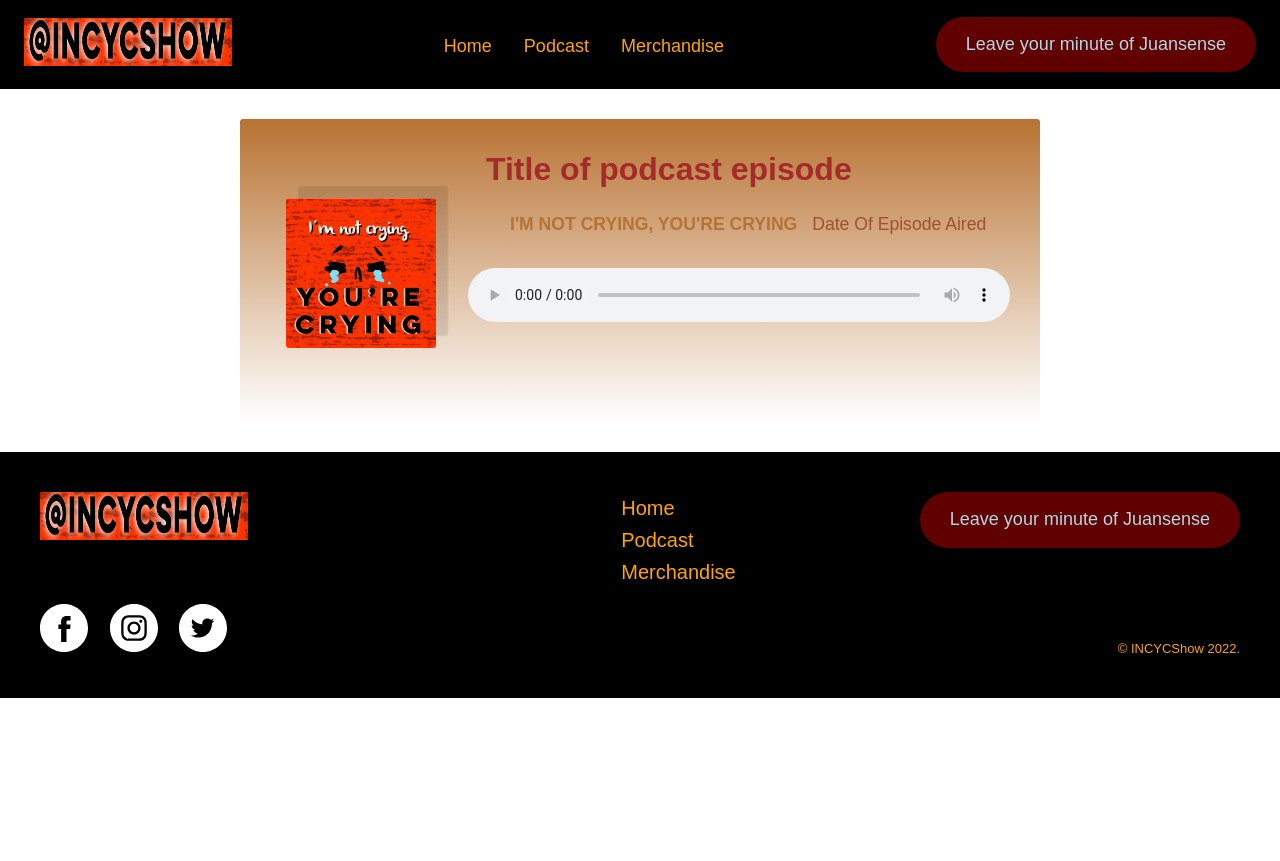
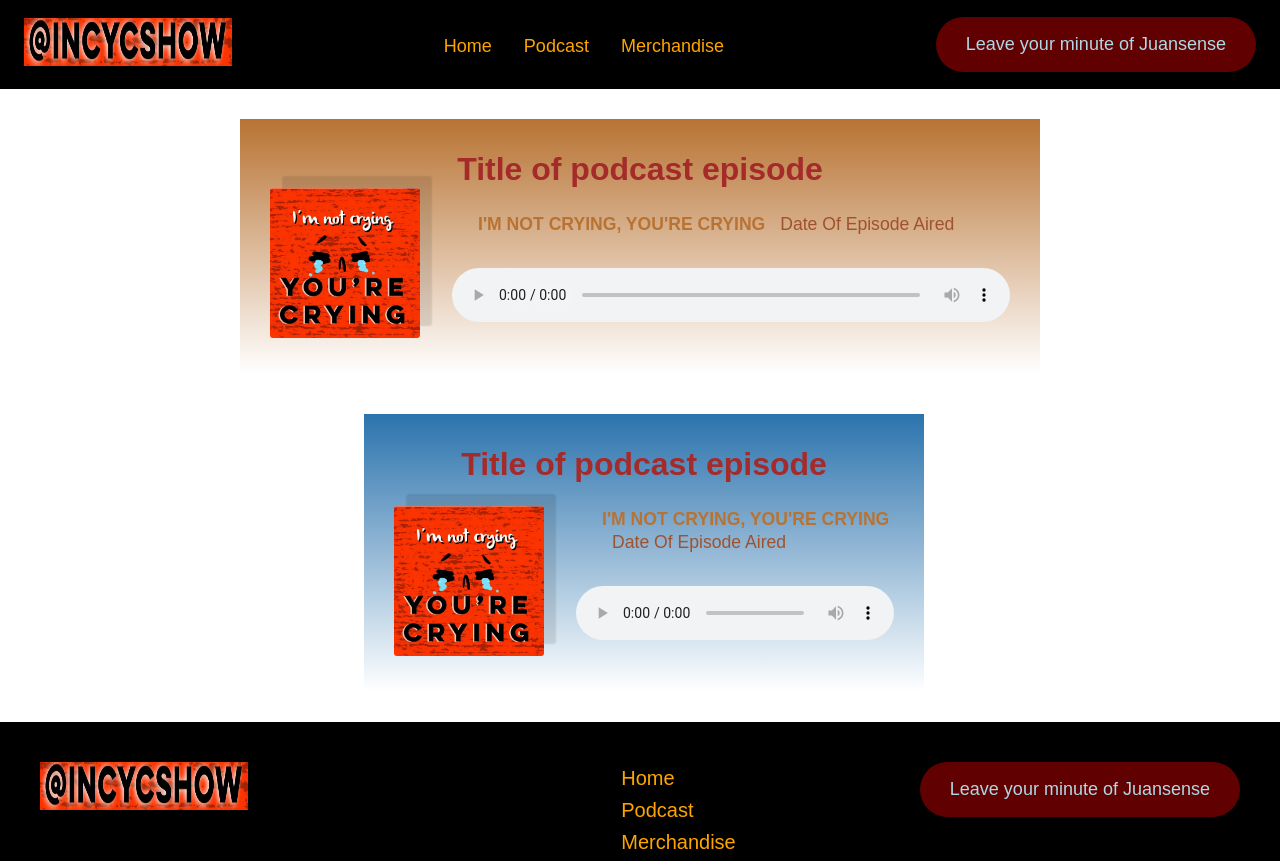
Before and after one commit to SpitFireSpi/SpitFireSpi.github.io, a plain HTML site: page Podcast.html in a window 1280 px wide. Shown: the top 861 px of the page. Before the commit the page ends 800 px from the top, so only its background shows below. Drawn offline with Linux system fonts and the light colour scheme.

Commit message:
podcast updates

```diff
--- a/Podcast.html
+++ b/Podcast.html
@@ -38,7 +38,30 @@
 
     <section class="podcasts">
 
-        <div class="container">
+        <div class="podcastcontainer">
+
+            <div class="podcast">
+
+                <h4 class="podcast__episode-title">Title of podcast episode</h4>
+                <h5 class="podcast__show-name">I'm not crying, You're crying <i>Date of episode aired</i> </h5>
+
+                <div class="podcast__controls">
+
+                    <div class="artwork">
+                        <img src="/assets/Images/Logo.png">
+                    </div>
+
+                    <audio class=player controls width="100%">
+                        <src="">
+                        </audio>
+
+                </div>
+
+            </div>
+
+        </div>
+
+        <div class="podcastcontainertwo">
 
             <div class="podcast">
 
--- a/app/scss/_feature.scss
+++ b/app/scss/_feature.scss
@@ -4,7 +4,6 @@
         text-align: center;
 
         @include breakpoint-up(large){
-            width: 70%;
             margin-bottom: 3.75rem;
         }
     }
--- a/app/scss/_podcast.scss
+++ b/app/scss/_podcast.scss
@@ -1,3 +1,19 @@
+.podcastcontainer{
+    background-image: linear-gradient($copper, transparent);
+}
+
+.podcastcontainertwo{
+    width: 70%;
+    margin-left: 7.75rem;
+    margin-top: 2.5rem;
+    background-image: linear-gradient($richblue, transparent);
+
+    @include breakpoint-down(small){
+        width: 100%;
+        margin-left: 0;
+    }
+}
+
 .podcasts {
     width: 50rem;
     margin: 1.875rem auto;
@@ -9,11 +25,11 @@
 }
 
 .podcast {
-    background-image: linear-gradient($copper, transparent);
     padding: 1.875rem;
     border-radius: .1875rem;
 
     &__episode-title {
+        text-align: center;
         font-size: 1.75rem;
         font-weight: bold;
         line-height: 1.25;
@@ -24,7 +40,6 @@
 
 
         @include breakpoint-up(medium){
-        padding-left: 13.5rem;
         font-size: 2rem;
         }
     }
@@ -44,17 +59,16 @@
         }
 
         @include breakpoint-up(medium){
-        padding-left: 15rem;
+        padding-left: 13rem;
         font-size: 1.1rem;
         }
 
         @include breakpoint-down(small){
-            padding-left: 8.5rem;
+            padding-left: 7.5rem;
         }
     }
 
     &__controls {
-
         display: flex;
         margin: 2rem -1.875rem -1.875rem -1.875rem;
         padding: 0rem 1.875rem 1.875rem 1.875rem;
@@ -65,19 +79,23 @@
     }
 
     .artwork {
+        margin-bottom: 1rem;
 
-        margin-left: 1rem;
-        margin-bottom: 1rem;
-        transform: translateY(-4.375rem);
+        @include breakpoint-down(small){
+            margin-top: -3.5rem;
+        }
 
         >img {
             border-radius: .1875rem;
             width: 9.375rem;
             height: 9.375rem;
             box-shadow: .75rem -.75rem .1rem 0 hsla(0, 0%, 0%, .1);
-            margin-bottom: -3rem;
+            margin-top: -5rem;
+            margin-bottom: -1rem;
 
             @include breakpoint-down(small){
+                margin-top: -3.33rem;
+                margin-bottom: -3rem;
                 width: 5rem;
                 height: 5rem;
             }
@@ -91,7 +109,7 @@
 
         @include breakpoint-down(small){
             width: 100%;
-            margin-left: -7.5rem;
+            margin-left: -6rem;
             padding-top: 2rem;
         }
     }
--- a/app/scss/_variables.scss
+++ b/app/scss/_variables.scss
@@ -11,6 +11,8 @@ $verylightgrey: #D3D3D3;
 $copper: #B87333;
 $sienna: #A0522D;
 $redbrown: #A52A2A;
+$skyblue: #689AAD;
+$richblue: #2B73AD;
 
 
 // Font Sizes
```
Also changed, not shown: dist/style.css, 1 other file.
